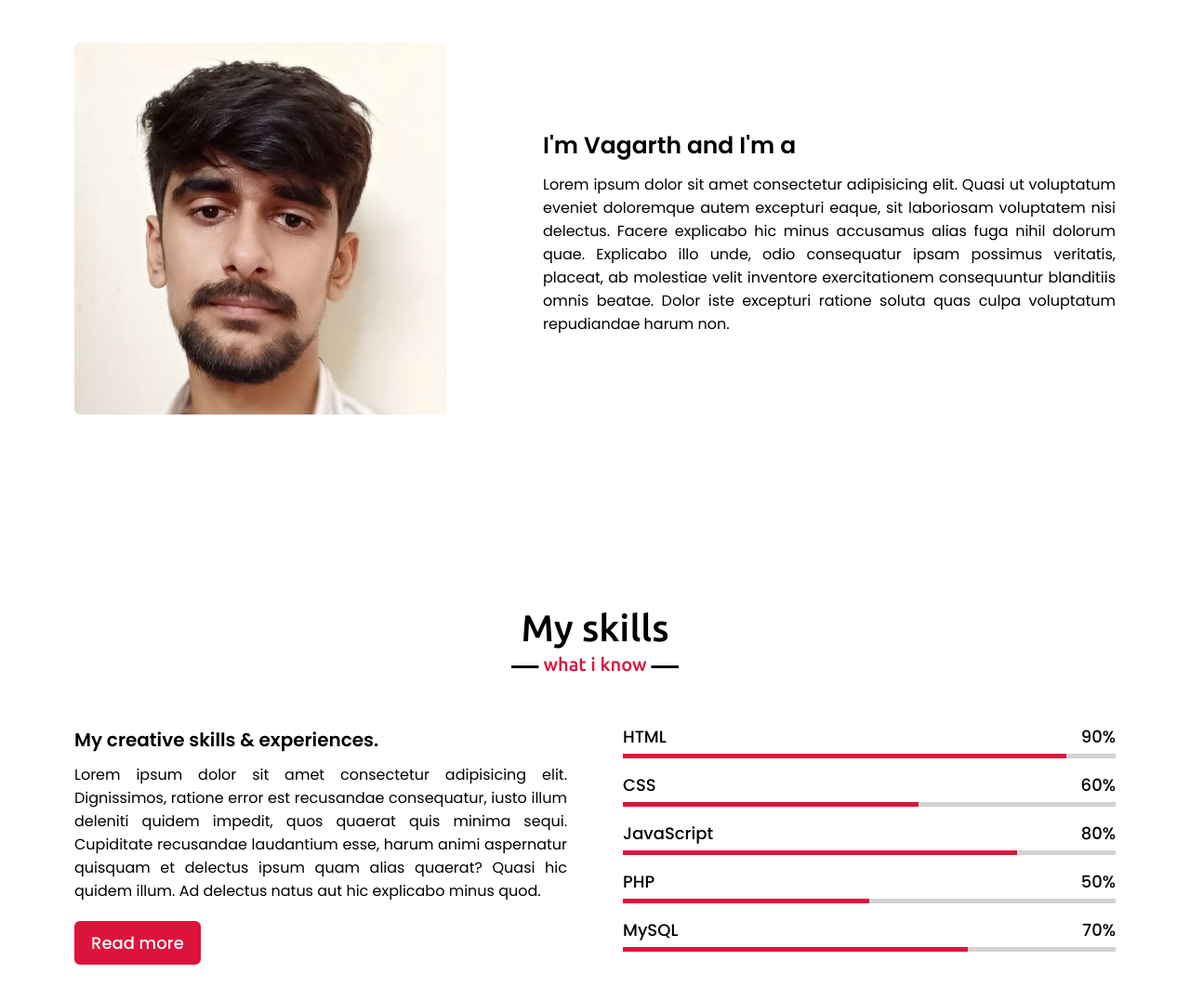
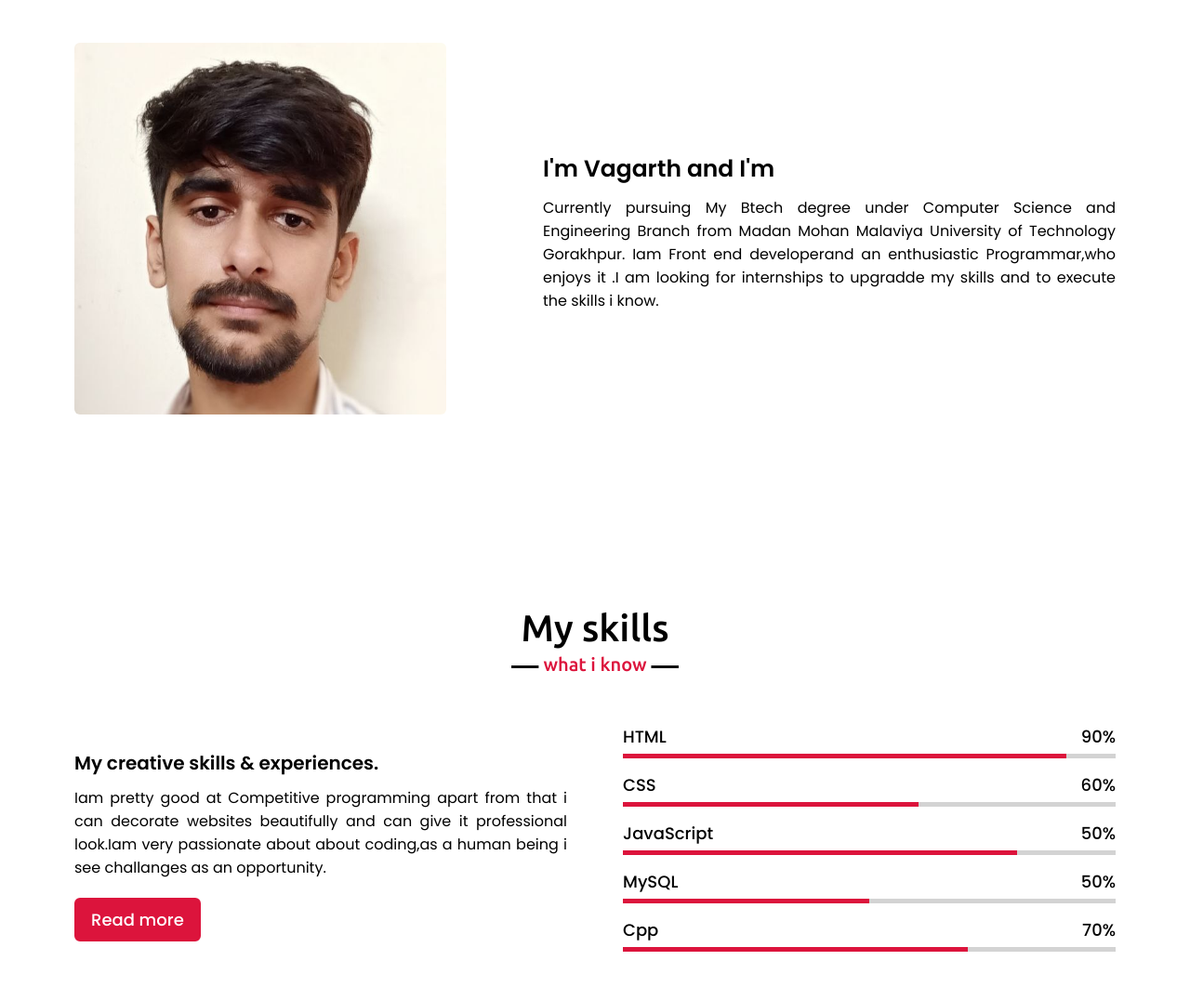
Before and after one commit to VAGARTH2001/Portfolio, a plain HTML site: page index.html in a window 1280 px wide. Shown: the part 180-1256 px from the top of the page at 93% size. Drawn offline with nearby package versions, Linux system fonts and the light colour scheme.

Commit message:
Update index.html

```diff
--- a/index.html
+++ b/index.html
@@ -47,8 +47,8 @@
                     <img src="vagrth.jpg.jpg" alt="">
                 </div>
                 <div class="column right">
-                    <div class="text">I'm Vagarth and I'm a <span class="typing-2"></span></div>
-                    <p>Lorem ipsum dolor sit amet consectetur adipisicing elit. Quasi ut voluptatum eveniet doloremque autem excepturi eaque, sit laboriosam voluptatem nisi delectus. Facere explicabo hic minus accusamus alias fuga nihil dolorum quae. Explicabo illo unde, odio consequatur ipsam possimus veritatis, placeat, ab molestiae velit inventore exercitationem consequuntur blanditiis omnis beatae. Dolor iste excepturi ratione soluta quas culpa voluptatum repudiandae harum non.</p>
+                    <div class="text">I'm Vagarth and I'm  <span class="typing-2"></span></div>
+                    <p>Currently pursuing My Btech degree under Computer Science and Engineering Branch from Madan Mohan Malaviya University of Technology Gorakhpur. Iam Front end developerand an enthusiastic Programmar,who enjoys it .I am looking for internships to upgradde my skills and to execute the skills i know.</p>
 
                 </div>
             </div>
@@ -64,7 +64,7 @@
             <div class="skills-content">
                 <div class="column left">
                     <div class="text">My creative skills & experiences.</div>
-                    <p>Lorem ipsum dolor sit amet consectetur adipisicing elit. Dignissimos, ratione error est recusandae consequatur, iusto illum deleniti quidem impedit, quos quaerat quis minima sequi. Cupiditate recusandae laudantium esse, harum animi aspernatur quisquam et delectus ipsum quam alias quaerat? Quasi hic quidem illum. Ad delectus natus aut hic explicabo minus quod.</p>
+                    <p>Iam pretty good at Competitive programming apart from that i can decorate websites beautifully and can give it professional look.Iam very passionate about about coding,as a human being i see challanges as an opportunity.</p>
                     <a href="#">Read more</a>
                 </div>
                 <div class="column right">
@@ -85,20 +85,20 @@
                     <div class="bars">
                         <div class="info">
                             <span>JavaScript</span>
-                            <span>80%</span>
+                            <span>50%</span>
                         </div>
                         <div class="line js"></div>
                     </div>
                     <div class="bars">
                         <div class="info">
-                            <span>PHP</span>
+                            <span>MySQL</span>
                             <span>50%</span>
                         </div>
                         <div class="line php"></div>
                     </div>
                     <div class="bars">
                         <div class="info">
-                            <span>MySQL</span>
+                            <span>Cpp</span>
                             <span>70%</span>
                         </div>
                         <div class="line mysql"></div>
```
